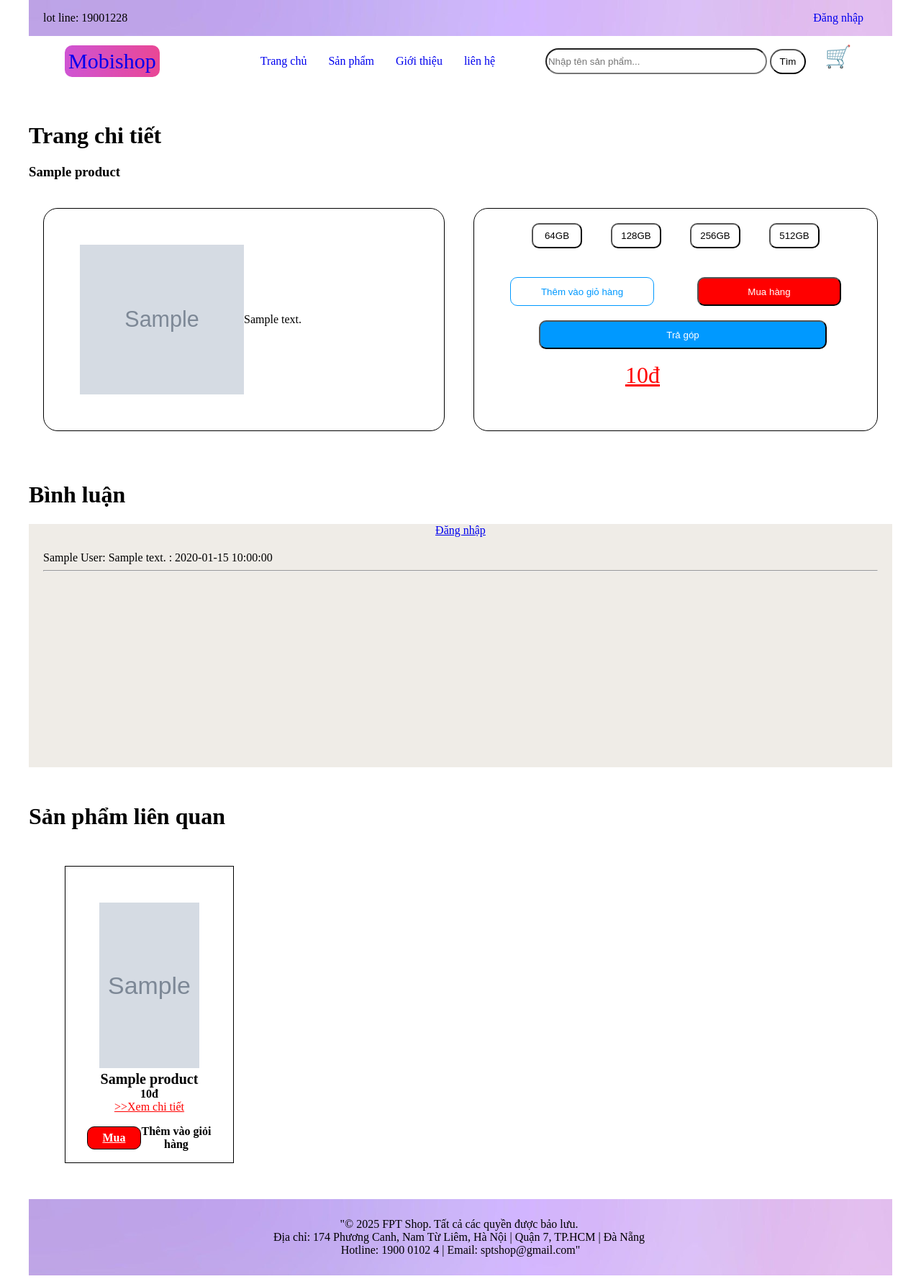
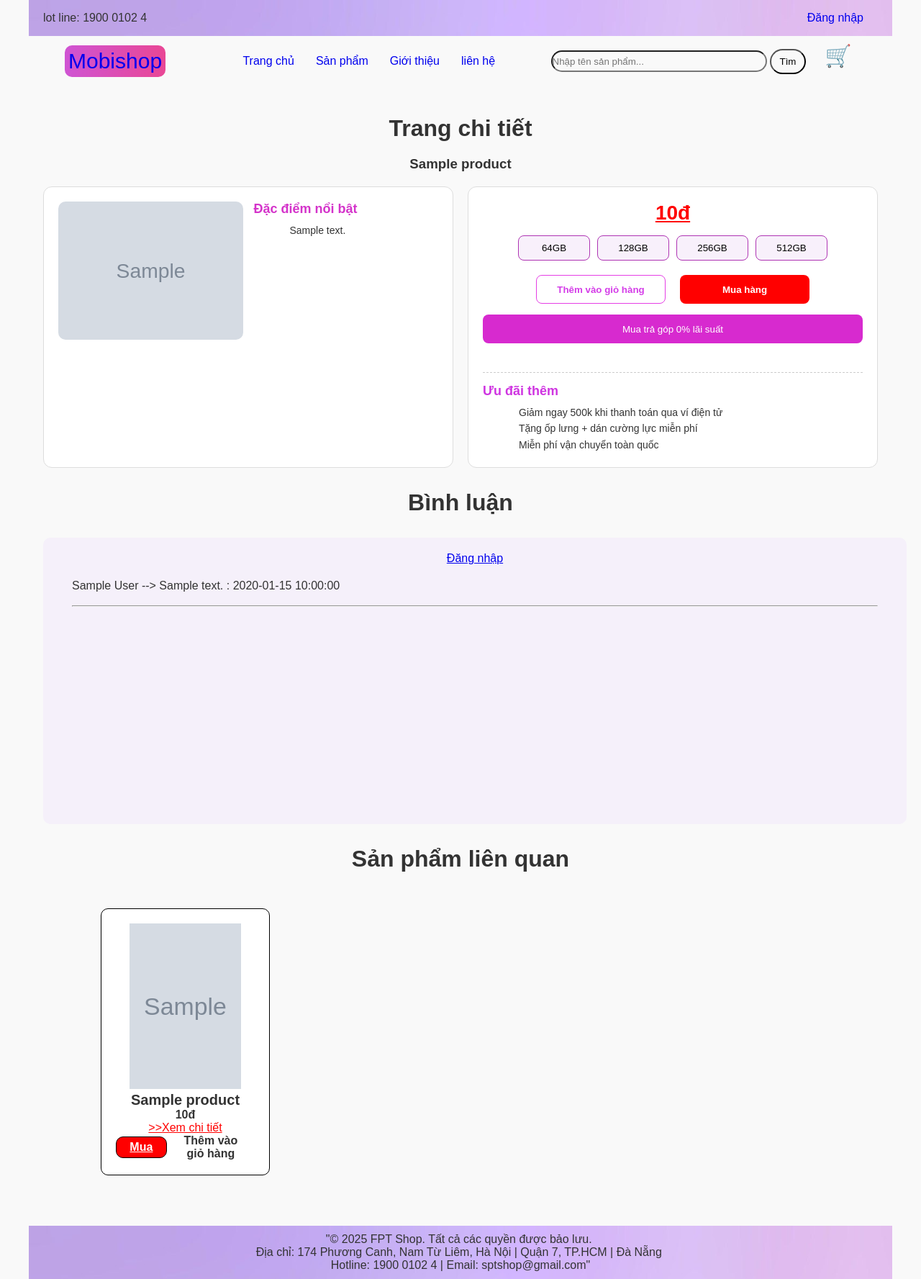
Before and after one commit to thuan0407/duan_mau1, a PHP site: page /mvc-oop-basic-duanmau/index.php?act=chi_tiet_sp&id=1 in a window 1280 px wide. Shown: the whole page at 72% size. Run offline with PHP 8.4, Linux system fonts and the light colour scheme; tables that the repository leaves empty or names only in its code hold one stand-in row (values such as "Sample post"); grey boxes marked "Sample" are stand-in pictures.

Commit message:
chỉnh lại trang chi tiết và các giá tiền của bên khách hàng

```diff
--- a/views/user/header_user.php
+++ b/views/user/header_user.php
@@ -84,7 +84,7 @@ $nameUser = $_SESSION['user']['name'] ?? '';
 <body>
 
         <div class="vien_tren">
-            <p>lot line: 19001228</p>
+            <p>lot line: 1900 0102 4</p>
          <form action="" method="post">
         <?php if(!empty($_SESSION['user']['name'])): ?>
             <a style="text-decoration: none;" href="?act=dangxuat">Đăng xuất</a>
--- a/views/user/trang_chi_tiet_sp.php
+++ b/views/user/trang_chi_tiet_sp.php
@@ -1,226 +1,333 @@
-<?php if (session_status() === PHP_SESSION_NONE) {
+<?php
+if (session_status() === PHP_SESSION_NONE) {
     session_start();
 }
- require_once "header_user.php" ?>
+require_once "header_user.php";
+?>
 <!DOCTYPE html>
 <html lang="en">
 <head>
     <meta charset="UTF-8">
     <meta name="viewport" content="width=device-width, initial-scale=1.0">
-    <title>Document</title>
+    <title>Chi tiết sản phẩm</title>
     <style>
-        .body{
-            width:1200px;
-            margin:0 auto;
+        /* Reset */
+        * {
+            margin: 0;
+            padding: 0;
+            box-sizing: border-box;
+            font-family: Arial, Helvetica, sans-serif;
         }
-        .content{
-            width:100%;
-            display:flex;
+        body {
+            background-color: #f9f9f9;
+            color: #333;
+        }
+        h1, h3 {
+            text-align: center;
+            margin: 20px 0;
+        }
+
+        .body {
+            width: 1200px;
+            margin: 0 auto;
+            padding: 20px;
+        }
+
+        /* Layout trên */
+        .content {
+            display: flex;
             justify-content: space-between;
-            height:350px;
+            gap: 20px;
+            margin-bottom: 30px;
+            flex-wrap: wrap;
+        }
+
+        /* Khối sản phẩm */
+        .sanpham {
+            flex: 1;
+            max-width: 600px;
+            border: 1px solid #ddd;
+            border-radius: 12px;
+            padding: 20px;
+            display: grid;
+            grid-template-columns: 1fr 1fr;
+            gap: 15px;
+            background: #fff;
+        }
+        .sanpham img {
+            width: 100%;
+            border-radius: 10px;
+            object-fit: contain;
+        }
+        .mota h4 {
+            font-size: 18px;
+            margin-bottom: 8px;
+            color: #d433caff;
+        }
+        .mota ul {
+            list-style: disc;
+            margin-left: 20px;
+            font-size: 14px;
+            line-height: 1.6;
+            margin-bottom: 10px;
+        }
+        .mota p {
+            font-size: 14px;
+            line-height: 1.5;
+        }
+
+        /* Khối thông tin */
+        .thong_tin {
+            flex: 1;
+            border: 1px solid #ddd;
+            border-radius: 12px;
+            padding: 20px;
+            background: #fff;
+        }
+        .price {
+            display: block;
+            text-align: center;
+            color: red;
+            font-size: 28px;
+            font-weight: bold;
+            text-decoration: underline;
+            margin-bottom: 15px;
+        }
+        .GB {
+            display: flex;
+            justify-content: center;
+            gap: 10px;
+            margin-bottom: 20px;
+        }
+        .GB button {
+            width:100px;
+            padding: 8px 15px;
+            border-radius: 8px;
+            border: 1px solid #ae34b3ff;
+            background: #f8f0fbff;
+            cursor: pointer;
+            transition: 0.3s;
 
         }
-        .sanpham{
-            max-width:600px;
-            border:1px solid black;
-            padding:50px;
-            display:grid;
-            grid-template-columns: repeat(2,1fr);
+        .GB button:hover {
+            background: #fb00ffff;
+            color: #fff;
+        }
+        .nut {
+            display: flex;
+            justify-content: center;
+            gap: 20px;
+            margin-bottom: 15px;
+        }
+        .nut button {
+            width: 180px;
+            height: 40px;
+            border-radius: 8px;
+            border: none;
+            cursor: pointer;
+            transition: 0.3s;
+            font-weight: bold;
+        }
+        .nut button:first-child {
+            border: 1px solid #e53ee5ff;
+            background: #fff;
+            color: #d43de8ff;
+        }
+        .nut button:first-child:hover {
+            background: #c33fd7ff;
+            color: #fff;
+        }
+        .nut button:last-child {
+            background: red;
+            color: #fff;
+        }
+        .nut button:last-child:hover {
+            opacity: 0.8;
+        }
+        .tra-gop {
             width: 100%;
-            justify-content: center;
-            align-items: center;
-            margin:20px;
-            border-radius:20px;
+            height: 40px;
+            border-radius: 8px;
+            background: #d72acfff;
+            color: #fff;
+            border: none;
+            cursor: pointer;
+            margin-bottom: 20px;
         }
-        .sanpham img{
-            max-width:100%;
-            height:100%;
+
+        /* Ưu đãi */
+        .uu-dai {
+            margin-top: 20px;
+            border-top: 1px dashed #ccc;
+            padding-top: 15px;
         }
-        span{
+        .uu-dai h4 {
+            color: #cf34e1ff;
+            font-size: 18px;
+            margin-bottom: 8px;
+        }
+        .uu-dai ul {
+            list-style: circle;
+            margin-left: 20px;
+            font-size: 14px;
+            line-height: 1.6;
+        }
+
+        /* Phần bình luận + sản phẩm liên quan giữ nguyên */
+        .binh_luan {
+            width: 1200px;
+            background-color: #f5f0fa;
+            text-align: center;
+            margin: 30px auto;
+            border-radius: 10px;
+            padding: 20px;
+        }
+        .binh_luan input {
+            width: 80%;
+            height: 50px;
+            margin: 20px 0;
+            border-radius: 30px;
             text-align: center;
         }
-        h1{
-            margin-top:50px;
+        .binhluan_truoc {
+            text-align: left;
+            margin: 20px;
+            height: 300px;
+            overflow-y: auto;
         }
-        .thong_tin{
-            width:100%;
-            border:1px solid black;
-            margin:20px;
-            border-radius:20px;
-        }
-        .GB{
-            display:flex;
-            justify-content: center;
-            padding:20px;
-        }
-        .GB button{
-            width:70px;
-            border-radius:10px;
-            margin:0 20px;
-        }
-        .nut{
-            display:flex;
-            justify-content: center;
-            padding:20px;
-        }
-        .nut button{
-            width:200px;
-            border-radius:10px;
-            margin:0 30px;
-            height:40px;
-        }
-
-        .binh_luan{      /* css phần bình luận */
-            width: 1200px;
-            background-color:rgba(239, 236, 231, 1);
-            text-align: center;v
-        }
-        .binh_luan input{
-            text-align: center;
-            width:80%;
-            height:50px;
-            margin:20px 0;
-            border-radius:30px;
-        }
-        .binhluan_truoc{
-            text-align: left;
-            margin:20px;
-            height:300px;
-            text-overflow: ellipsis;
-            overflow-x: auto;
-        }
-
-        .sp_lien_quan{  /* css phần sản phẩm liên quan */
-            width:1000px;
+        .sp_lien_quan {
+            width: 1000px;
             display: grid;
             grid-template-columns: repeat(4,1fr);
             text-align: center;
-            gap:20px;
-            margin:50px;
+            gap: 20px;
+            margin: 50px auto;
         }
-        .item{
-            max-width:100%;
-            padding:50px 30px;
-            border:1px solid black;
-            padding-bottom:0;
+        .item {
+            max-width: 100%;
+            padding: 20px;
+            border: 1px solid black;
+            border-radius: 10px;
+            background: #fff;
         }
-        .item:hover{
-            background-color:antiquewhite;
+        .item:hover {
+            background-color: antiquewhite;
         }
-        .item img{
-            width:80%;
-            height:230px;
+        .item img {
+            width: 80%;
+            height: 230px;
         }
-        .chiadoi{
-            display:flex;
+        .chiadoi {
+            display: flex;
             justify-content: center;
             align-items: center;
-
+            gap: 10px;
         }
-        .mua{
-            color:white;
-            border:1px solid black;
-            background-color:red;
-            width:100px;
-            height:30px;
-            display:flex;
+        .mua {
+            color: white;
+            border: 1px solid black;
+            background-color: red;
+            width: 100px;
+            height: 30px;
+            display: flex;
             text-align: center;
             justify-content: center;
             align-items: center;
             border-radius: 10px;
-            margin:0;
             font-weight: bold;
         }
-        .ten_sp, .gia_sp, .a, .thêm{
+        .ten_sp, .gia_sp, .a, .thêm {
             font-weight: bold;
         }
-        button:hover{
-            background-color:aqua;
-
-        }
-
-
     </style>
 </head>
 <body>
+
+<div class="body">
+
     <h1>Trang chi tiết</h1>
     <h3><?=$chi_tiet_sp->name?></h3>
 
     <div class="content">
 
+        <!-- Khối sản phẩm -->
         <div class="sanpham">
             <img src="<?= ANH_IMG.$chi_tiet_sp->image?>" alt="">
-
-        <div class="mota"><p><?=$chi_tiet_sp->description?></span></div>
+            <div class="mota">
+                <h4>Đặc điểm nổi bật</h4>
+                <ul>
+                    <li><?=$chi_tiet_sp->description?></li>
+                </ul>
+            </div>
         </div>
 
+        <!-- Khối thông tin mua -->
+        <div class="thong_tin">
+            <span class="price"><?= number_format($chi_tiet_sp->price, 0, ',', '.') ?>đ</span>
 
-    <div class="thong_tin">
             <div class="GB">
                 <button>64GB</button>
                 <button>128GB</button>
                 <button>256GB</button>
                 <button>512GB</button>
             </div>
+
             <div class="nut">
-            <button style="border:1px solid #0099FF; color:#0099FF;">Thêm vào giỏ hàng</button>
-            <button style="background-color:red; color:white;">Mua hàng</button>
+                <button>Thêm vào giỏ hàng</button>
+                <button>Mua hàng</button>
             </div>
-        <button style="margin-left:90px; width:400px; height:40px; border-radius:10px; color:white; background-color:#0099FF">Trả góp</button> <br><br>
-        <span style="margin:210px; width:400px; height:40px; border-radius:10px; color:red; font-size:32px; text-decoration: underline;">
-            <?= number_format($chi_tiet_sp->price, 0, ',', '.') ?>đ
-        </span>
+
+            <button class="tra-gop">Mua trả góp 0% lãi suất</button>
+
+            <div class="uu-dai">
+                <h4>Ưu đãi thêm</h4>
+                <ul>
+                    <li>Giảm ngay 500k khi thanh toán qua ví điện tử</li>
+                    <li>Tặng ốp lưng + dán cường lực miễn phí</li>
+                    <li>Miễn phí vận chuyển toàn quốc</li>
+                </ul>
+            </div>
         </div>
 
     </div>
 
-
-    <h1>Bình luận</h1> <!-- phần bình luận-->
+    <!-- BÌNH LUẬN -->
+    <h1>Bình luận</h1>
     <div class="binh_luan">
-        <?php
-        if(!empty($_SESSION['user']['id'])): ?>
+        <?php if(!empty($_SESSION['user']['id'])): ?>
             <form action="" method="post">
                 <input type="text" name="comment" placeholder="bạn đang nghĩ gì ?">
                 <button type="submit" name="gui" style="background-color:red; color:white; border-radius:10px;">Gửi</button>
             </form>
-        <?php else:?>
+        <?php else: ?>
             <a href="?act=dangnhap">Đăng nhập</a>
-            <?php endif;
-        ?>
+        <?php endif; ?>
 
-
- <div class="binhluan_truoc"> <!-- các bình luận trước đó-->
-        <?php
-        foreach($comment as $cmt){
-            ?>
-            <?=$cmt->name_User?>:  <?=$cmt->content?> :   <?= $cmt->date?><br>
+        <div class="binhluan_truoc">
+            <?php foreach($comment as $cmt): ?>
+                <?=$cmt->name_User?>  -->     <?=$cmt->content?> : <?= $cmt->date?><br> <br>
                 <hr>
-            <?php
-        }  ?>
+            <?php endforeach; ?>
+        </div>
     </div>
 
-    </div>
-
-
-    <h1>Sản phẩm liên quan</h1> <!--các sản phẩm liên quan -->
+    <!-- SẢN PHẨM LIÊN QUAN -->
+    <h1>Sản phẩm liên quan</h1>
     <div class="sp_lien_quan">
-            <?php
-        foreach($sp_lien_quan as $tt){
-            ?>
+        <?php foreach($sp_lien_quan as $tt): ?>
         <div class="item">
-
             <img src="<?= ANH_IMG .$tt->image?>" alt=""><br>
             <span class="ten_sp" style="font-size:20px;"><?=$tt->name?></span> <br>
-            <span class="gia_sp"><?=$tt->price?>đ</span> <br>
+            <span class="gia_sp"><?= number_format($tt->price, 0, ',', '.') ?>đ</span> <br>
             <a href="?act=chi_tiet_sp&id=<?=$tt->id?>" style="color:red;">>>Xem chi tiết</a>
             <div class="chiadoi">
                 <a href="#" class="mua">Mua</a>
-                <p class="thêm">Thêm vào giỏi hàng</p> <br>
+                <p class="thêm">Thêm vào giỏ hàng</p> <br>
             </div>
         </div>
-                <?php
-        }
-        ?>
+        <?php endforeach; ?>
+    </div>
+
 </div>
 
 </body>
--- a/views/user/trangsp_user.php
+++ b/views/user/trangsp_user.php
@@ -37,7 +37,7 @@
             padding:20px;
             margin:10px;
             height:320px;
-            border-radius:20px;
+            border-radius:5px;
             box-shadow: 0 4px 8px rgba(0,0,0,0.4);
 
         }
@@ -103,8 +103,8 @@
          <div class="item">
             <img src="<?= ANH_IMG. $tt->image?>" alt=""> <br>
             <span class="ten_sp" style="font-size:20px;"><?=$tt->name?></span> <br>
-            <span class="gia_sp" style="color:red;"><?=$tt->price?>đ</span> <br>
-            <a href="?act=chi_tiet_sp&id=<?=$tt->id?>" style="color:blue;">>>Xem chi tiết</a>
+            <span class="gia_sp" style="color:red;"><?= number_format($tt->price, 0, ',', '.') ?>đ  </span> <br>
+            <a href="?act=chi_tiet_sp&id=<?=$tt->id?>" style="color:black;">>>Xem chi tiết</a>
             <div class="chiadoi">
                 <a href="#" class="mua">Mua</a>
                 <p class="thêm">Thêm vào giỏi hàng</p> <br>
```
Also changed, not shown: views/user/trangchu_user.php (+8 -8 lines). Lines whose indentation alone changed are shown as unchanged.
